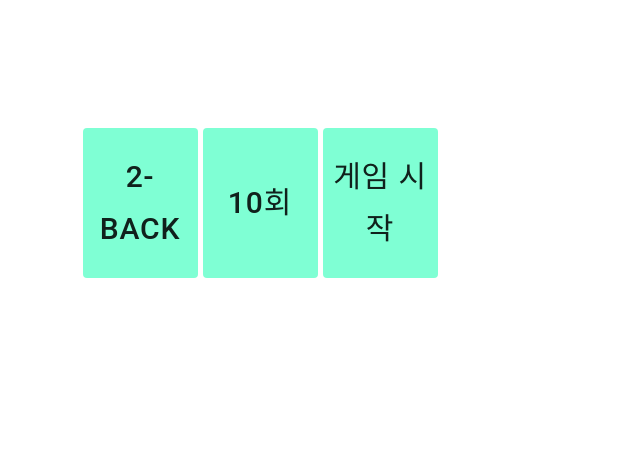
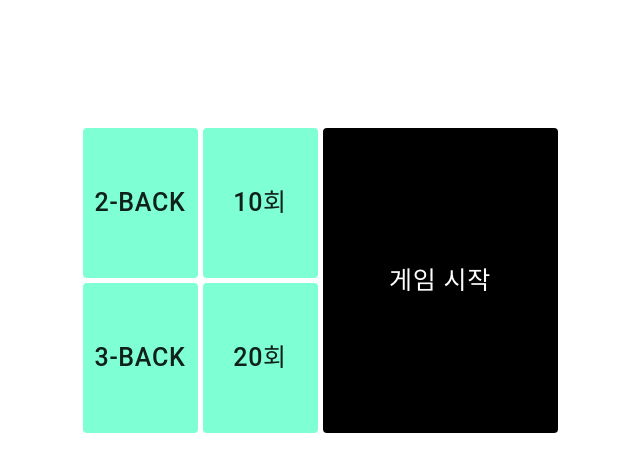
Before and after one commit to StolenMoments/n-back, a React (Create React App) app: page / in a window 1280 px wide. Shown: the top 472 px of the page, without its empty margins (320-960 px from the left). Built offline with nearby package versions, Linux system fonts and the light colour scheme.

Commit message:
2-back, 3-back, 10회, 20회 선택 로직 구현

```diff
--- a/src/App.js
+++ b/src/App.js
@@ -5,31 +5,31 @@ import ShowResult from "./components/ShowResult";
 import StyleButton from "./components/StyleButton";
 import InputForm from "./components/InputForm";
 
-function makeRandom() {
+function makeRandom(gameCnt) {
     const rand = [];
 
-    for (let i = 0; i < 20; i++)
+    for (let i = 0; i < gameCnt; i++)
         rand.push(Math.floor(Math.random() * 12));
 
     return rand;
 }
 
-
 const App = () => {
 
     const [n, setN] = useState(2); // n-back의 n..
-    const [gameCnt, setGameCnt] = useState(20); // 게임 횟수
+    const [gameCnt, setGameCnt] = useState(10); // 게임 횟수
     const [inputNeeded, setInputNeeded] = useState(true); // 입력 받기 전
     const [isGameEnd, setIsGameEnd] = useState(false) // 게임 종료 플래그
     const [divNum, setDivNum] = useState(12); // Container에 전달할 props. 12는 위치 표시 OFF 상태 의미
     const [inputAvailable, setInputAvailable] = useState(false); // 응답 여부 플래그
     const [userInputList, setUserInputList] = useState({}); // O,X 응답 결과 객체
 
-    const randList = useRef(makeRandom()); // 난수 배열
+    const randList = useRef([]); // 난수 배열
     const idx = useRef(0); // 난수 배열 인덱스
 
     const handleOnClick = () => {
         setInputNeeded(false);
+        randList.current = makeRandom(gameCnt);
         console.log(n + " " + gameCnt);
 
         const interval = setInterval(() => {
@@ -43,21 +43,21 @@ const App = () => {
                 console.log("위치 표시 끄기");
                 setInputAvailable(false);
                 idx.current++;
-            }, 1400)
+            }, 1000)
 
             if (idx.current === gameCnt) {
                 clearInterval(interval);
                 console.log(" 인터벌 종료")
-                setIsGameEnd(true);
+                setTimeout(() => setIsGameEnd(true), 1000);
             }
 
-        }, 2800)
+        }, 2000)
     }
 
     const handleAnswerOnClick = (inputAvailable, inputType) => {
         if (inputAvailable) {
             setUserInputList({
-                    ...inputAvailable,
+                    ...userInputList,
                     [idx.current]: inputType
                 }
             );
@@ -71,10 +71,8 @@ const App = () => {
         <div>
             {
                 inputNeeded ? <InputForm handleOnClick={handleOnClick}
-                                         setGameNum={setN}
-                                         setGameCnt={setGameCnt}
-
-                    />
+                                         setN={setN}
+                                         setGameCnt={setGameCnt} />
 
                     :
 
@@ -82,7 +80,7 @@ const App = () => {
                         <Container num={divNum}>
                             <Blocks/>
 
-                            {
+                            { // 입력이 가능할 때 O, X 버튼 표시
                                 (inputAvailable && idx.current >= n) ?
                                     <>
                                         <StyleButton style={{ gridColumn: '1 / 3', marginRight: "3rem" }}
@@ -101,7 +99,7 @@ const App = () => {
                                     : <span> </span>
                             }
 
-                            {
+                            { // 게임 끝나면 결과보기 가능
                                 isGameEnd ?
                                     <StyleButton style={{ gridRow: '5', gridColumn: '2 / 4', background: "aqua" }}
                                                  onClick={() => ShowResult(2, randList.current, userInputList)}
--- a/src/components/InputForm.js
+++ b/src/components/InputForm.js
@@ -2,12 +2,18 @@ import React from "react";
 import StyleButton from "./StyleButton";
 import Container from "./Container";
 
-const inputForm = ({ handleOnClick, setGameNum, setGameCnt }) => {
+const inputForm = ({ handleOnClick, setN, setGameCnt }) => {
     return (
         <Container>
-            <StyleButton onClick={() => setGameNum(2)}>2-Back</StyleButton>
+            <StyleButton onClick={() => setN(2)}>2-Back</StyleButton>
             <StyleButton onClick={() => setGameCnt(10)}>10회</StyleButton>
-            <StyleButton onClick={handleOnClick}>게임 시작</StyleButton>
+            <StyleButton
+                onClick={handleOnClick}
+                style={{gridColumn: "3 / 5", gridRow: "1 / 3", background: "black", color: "white"}}>
+                게임 시작
+            </StyleButton>
+            <StyleButton onClick={() => setN(3)}>3-Back</StyleButton>
+            <StyleButton onClick={() => setGameCnt(20)} style={{}}>20회</StyleButton>
         </Container>
     )
 }
--- a/src/components/ShowResult.js
+++ b/src/components/ShowResult.js
@@ -1,24 +1,24 @@
-export default (N, rand, answers) => {
-    //TODO
-    // N, rand, result를 받아서 결과를 출력
+export default (N, randList, userInputList) => {
+    // TODO
+    // N, randList, userInputList 를 받아서 결과를 출력
 
-    // 입력받은 것들로 결과를 넣어두고
+    // 입력 받은 것들로 결과를 넣어두고
     // 입력 없는 경우는 다 X 처리
 
     const result = {};
 
-    for (let i = N; i < 6; i++) {
+    for (let i = N; i < randList.length; i++) {
         console.log(i + " 번 확인")
-        if (!answers.hasOwnProperty(i)) result[i + 1] = 'N';
-        else if (rand[i] === rand[i - N] && answers[i] === 'O')
+        if (!userInputList.hasOwnProperty(i)) result[i + 1] = 'N';
+        else if (randList[i] === randList[i - N] && userInputList[i] === 'O')
             result[i + 1] = 'O';
 
-        else if (rand[i] !== rand[i - N] && answers[i] === 'X')
+        else if (randList[i] !== randList[i - N] && userInputList[i] === 'X')
             result[i + 1] = 'O';
         else
             result[i + 1] = 'X';
     }
 
-    console.log(answers)
+    console.log(userInputList)
     console.log(result);
 }
--- a/src/components/StyleButton.js
+++ b/src/components/StyleButton.js
@@ -4,6 +4,6 @@ import { Button } from "@material-ui/core";
 export default withStyles({
     root: {
         background: "aquamarine",
-        fontSize: "30px"
+        fontSize: "25px"
     }
 })(Button)
```
